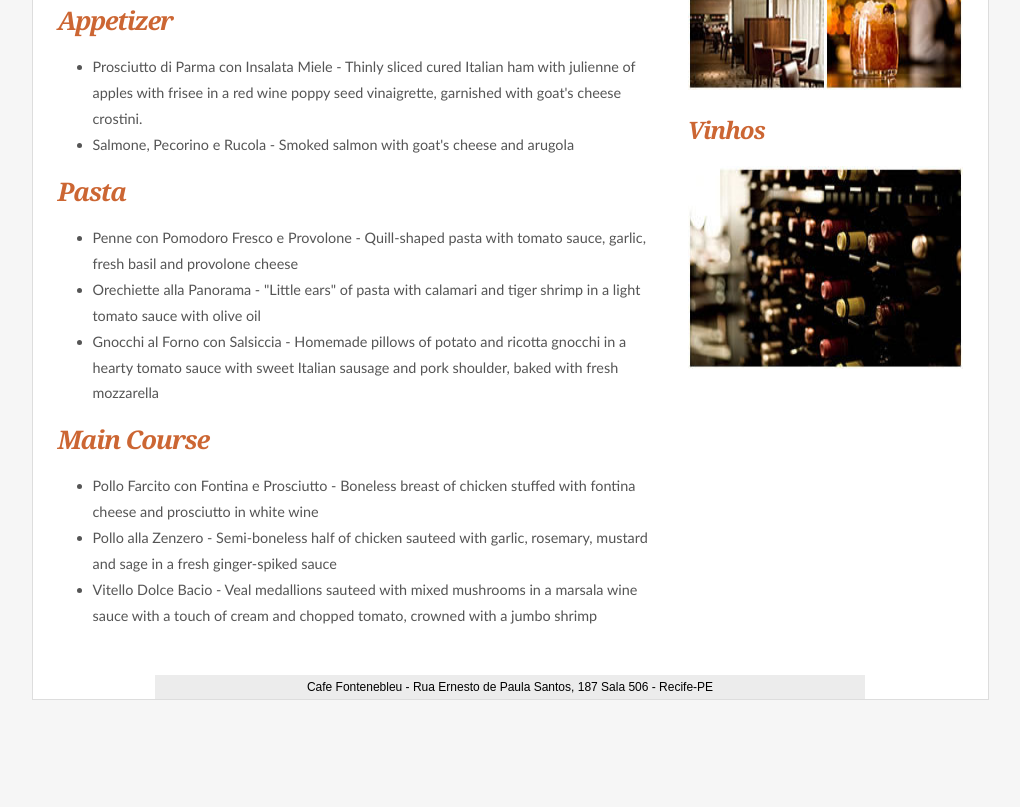
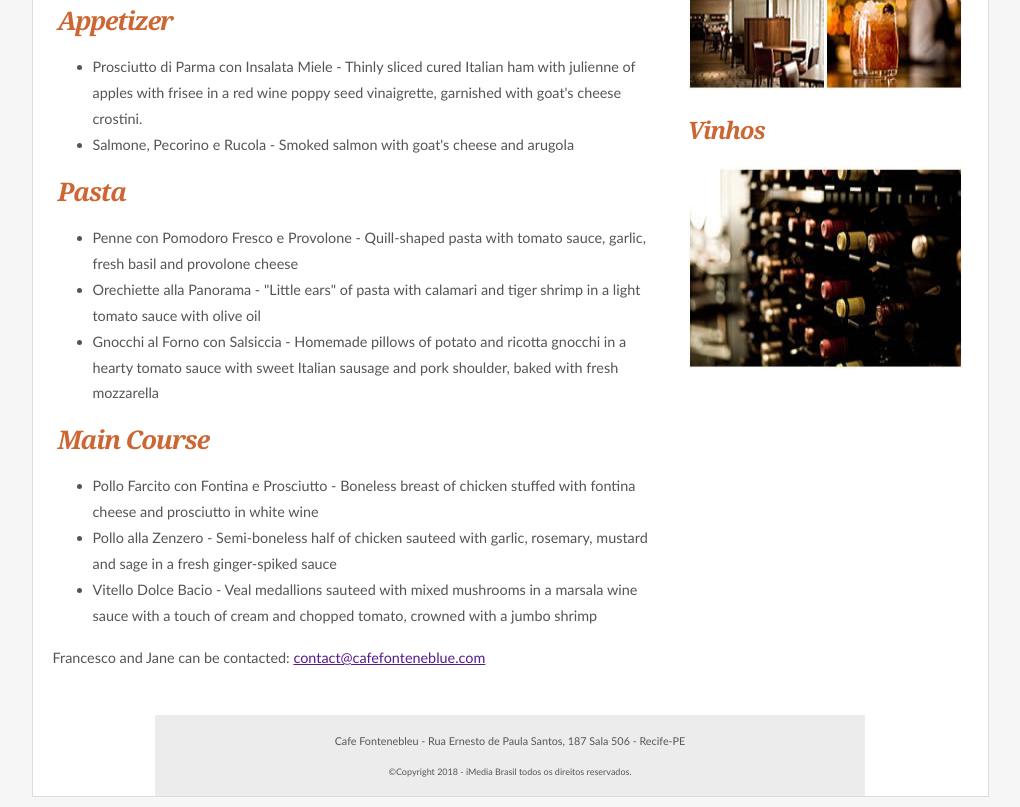
Before and after one commit to andre-euz/Cursos-Treinamentos, a plain HTML site: page Curso Web Developer/unidade10/exercicio/index.html in a window 1280 px wide. Shown: the part 731-1538 px from the top of the page, without its empty margins (130-1150 px from the left). Before the commit the page ends 1441 px from the top, so only its background shows below. Drawn offline with Linux system fonts and the light colour scheme.

Commit message:
tag adress

```diff
--- a/Curso Web Developer/unidade10/exercicio/index.html
+++ b/Curso Web Developer/unidade10/exercicio/index.html
@@ -42,7 +42,6 @@
             aside p {
                 color:#999;
             }
-
 
             #apoio { float:right; width:300px; margin-top:30px }
             footer { clear:both; width:700px; margin:0 auto; font-size:0.75em; text-align:center; background-color:#ECECEC; padding:5px }
@@ -112,6 +111,7 @@
                     <li>Pollo alla Zenzero - Semi-boneless half of chicken sauteed with garlic, rosemary, mustard and sage in a fresh ginger-spiked sauce</li>
                     <li>Vitello Dolce Bacio - Veal medallions sauteed with mixed mushrooms in a marsala wine sauce with a touch of cream and chopped tomato, crowned with a jumbo shrimp</li>
                 </ul>
+                <adress><p>Francesco and Jane can be contacted: <a href="">contact@cafefonteneblue.com</a></p></adress>
             </article>
 
             <div id="apoio">
@@ -131,7 +131,10 @@
                 </section>
             </div>
 
-            <footer>Cafe Fontenebleu - Rua Ernesto de Paula Santos, 187 Sala 506 - Recife-PE</footer>
+            <footer>
+                <p>Cafe Fontenebleu - Rua Ernesto de Paula Santos, 187 Sala 506 - Recife-PE</p>
+                <p><small>&copy;Copyright 2018 - iMedia Brasil todos os direitos reservados.</small></p>
+            </footer>
 
         </main>
     </body>
```
